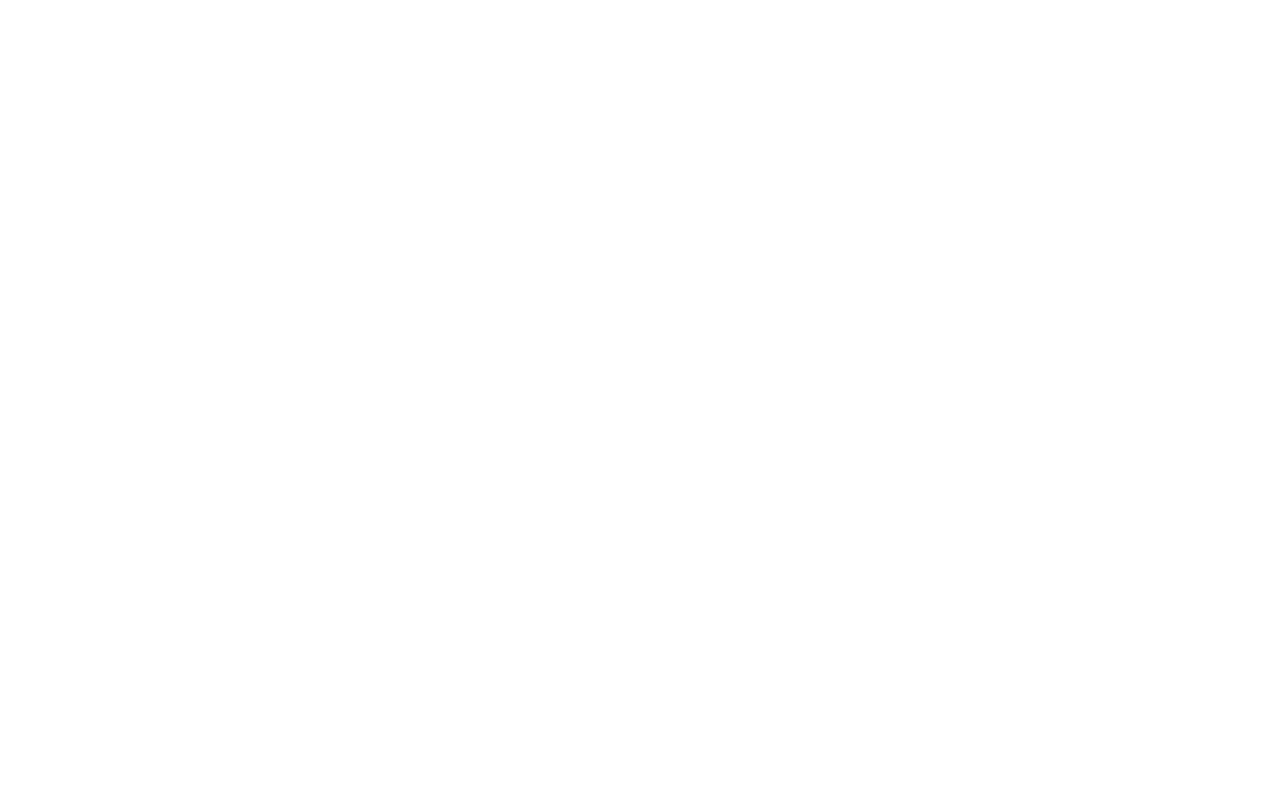
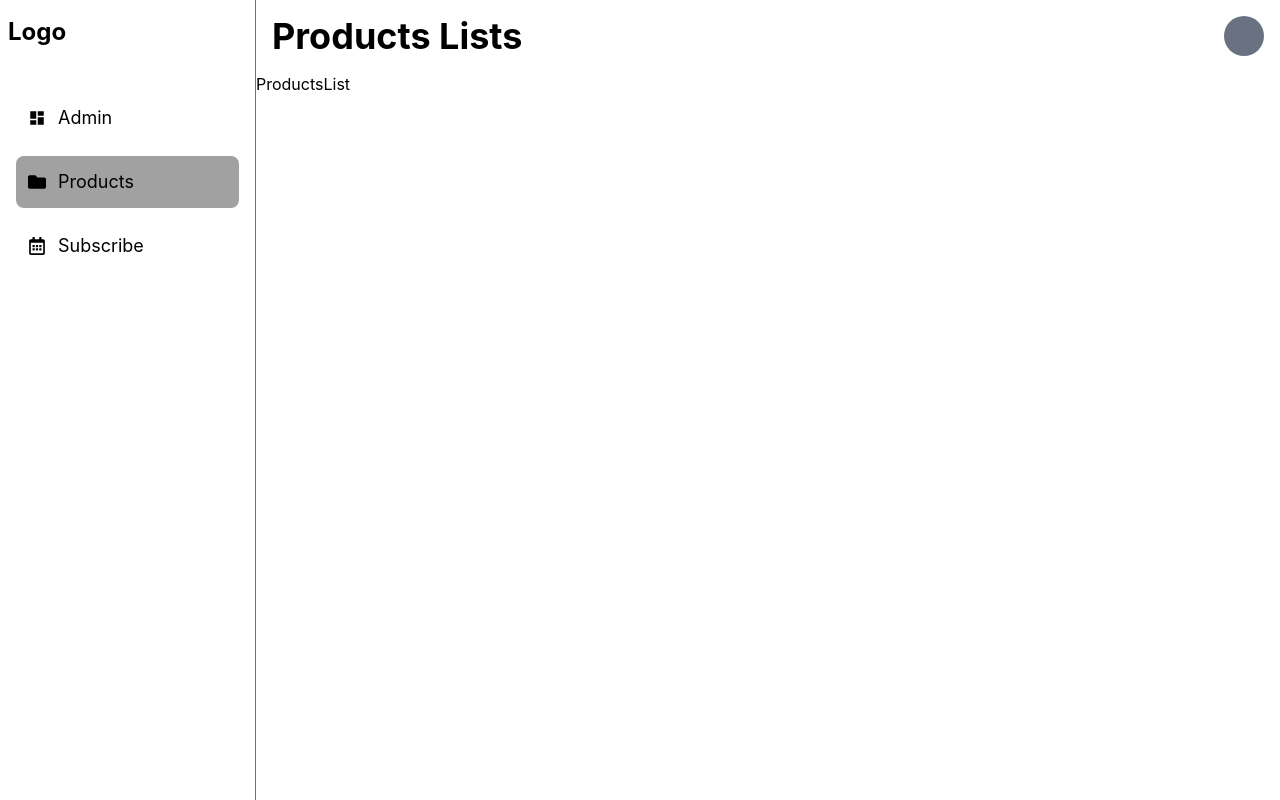
Before and after one commit to Jenish-Mhrzn/MERN_FoodApp, a React (Vite) app in the folder Frontend/: page /admin/products in a window 1280 px wide. Before the commit this address had no page. Built offline with nearby package versions, Linux system fonts and the light colour scheme.

Commit message:
Added admin components and pages

```diff
--- a/Frontend/package.json
+++ b/Frontend/package.json
@@ -12,6 +12,7 @@
   "dependencies": {
     "@reduxjs/toolkit": "^2.12.0",
     "@tailwindcss/vite": "^4.3.3",
+    "axios": "^1.20.0",
     "react": "^19.2.8",
     "react-dom": "^19.2.8",
     "react-icons": "^5.7.0",
--- /dev/null
+++ b/Frontend/src/components/AdminComponents/AdminLayout.jsx
@@ -0,0 +1,42 @@
+import React, { useContext, useState } from "react";
+import { Outlet, useLocation } from "react-router-dom";
+import Sidebar from "./Sidebar";
+
+const pageTitles = {
+  "/admin": "Add Product",
+  "/admin/products": "Products Lists",
+  "/admin/subscribe": "Subscribe lists",
+};
+
+const AdminLayout = () => {
+  const location = useLocation();
+  const [sideBarOpen, setSideBarOpen] = useState(false);
+
+  const currentTitle = pageTitles[location.pathname] || "Add Product";
+
+  return (
+    <div className="flex flex-row h-screen ">
+      <Sidebar sideBarOpen={sideBarOpen} setSideBarOpen={setSideBarOpen} />
+
+      <main className="flex-1  overflow-y-auto">
+        <header className="flex sticky top-0 z-10 justify-between items-center p-4 ">
+          <button
+            className="p-2 text-xl font-bold lg:hidden"
+            onClick={() => setSideBarOpen(!sideBarOpen)}
+          >
+            ☰
+          </button>
+          <h1 className="text-2xl sm:text-3xl lg:text-4xl font-bold">
+            {currentTitle}
+          </h1>
+          <div className="bg-gray-500 h-10 w-10 rounded-full"></div>
+        </header>
+
+        {/* here the content will be apper */}
+        <Outlet />
+      </main>
+    </div>
+  );
+};
+
+export default AdminLayout;
--- /dev/null
+++ b/Frontend/src/components/AdminComponents/Sidebar.jsx
@@ -0,0 +1,48 @@
+import React, { useContext, useState } from "react";
+import { NavLink } from "react-router-dom";
+import { FaSun, FaMoon, FaFolder, FaRegCalendarAlt } from "react-icons/fa";
+import { MdDashboard } from "react-icons/md";
+
+const navItems = [
+  { to: "/admin", label: "Admin", icon: MdDashboard, exact: true },
+  { to: "/admin/products", label: "Products", icon: FaFolder },
+  { to: "/admin/subscribe", label: "Subscribe", icon: FaRegCalendarAlt },
+];
+
+const Sidebar = ({ sideBarOpen, setSideBarOpen }) => {
+  return (
+    <div
+      className={`fixed w-50 sm:w-64 h-screen z-20 border-r  bg-white border-neutral-500
+      } ${sideBarOpen ? "translate-x-0" : "-translate-x-70"} lg:translate-x-0 lg:static z-20`}
+    >
+      <div className="flex justify-between items-center p-2 py-3 ">
+        <h1 className="font-bold text-2xl mb-2 mt-1">Logo</h1>
+        <button
+          className="text-4xl lg:hidden mb-2 mt-1"
+          onClick={() => setSideBarOpen(false)}
+        >
+          ×
+        </button>
+      </div>
+
+      <div className="mt-2 p-4 space-y-3 text-lg cursor-pointer">
+        {navItems.map(({ to, label, icon: Icon, exact }) => (
+          <NavLink
+            key={to}
+            to={to}
+            end={exact}
+            onClick={() => setSideBarOpen(false)}
+            className={({ isActive }) =>
+              `flex gap-3 p-3 rounded-lg ${isActive ? "bg-neutral-400" : ""}`
+            }
+          >
+            <Icon className="self-center" />
+            <h1>{label}</h1>
+          </NavLink>
+        ))}
+      </div>
+    </div>
+  );
+};
+
+export default Sidebar;
--- /dev/null
+++ b/Frontend/src/pages/AdminPages/Addproducts.jsx
@@ -0,0 +1,9 @@
+import React from 'react'
+
+const Addproducts = () => {
+  return (
+    <div>Addproducts</div>
+  )
+}
+
+export default Addproducts
--- /dev/null
+++ b/Frontend/src/pages/AdminPages/ProductsList.jsx
@@ -0,0 +1,9 @@
+import React from 'react'
+
+const ProductsList = () => {
+  return (
+    <div>ProductsList</div>
+  )
+}
+
+export default ProductsList
--- /dev/null
+++ b/Frontend/src/pages/AdminPages/Subscribe.jsx
@@ -0,0 +1,9 @@
+import React from 'react'
+
+const Subscribe = () => {
+  return (
+    <div className='px-10'>Subscribe</div>
+  )
+}
+
+export default Subscribe
--- a/Frontend/src/pages/Cart.jsx
+++ b/Frontend/src/pages/Cart.jsx
@@ -6,6 +6,7 @@
 import Category from "../components/Category";
 import Footer from "../components/Footer";
 import Newsletter from "../components/Newsletter";
+
 
 const Cart = () => {
   const Products = useSelector((state) => state.products.cartItems);
--- a/Frontend/src/routes/Approutes.jsx
+++ b/Frontend/src/routes/Approutes.jsx
@@ -10,9 +10,14 @@
 import Cart from "../pages/Cart";
 import ScrollToTop from "../components/ScrollToTop";
 import Newsletter from "../components/Newsletter";
+import Addproducts from "../pages/AdminPages/Addproducts";
+import AdminLayout from "../components/AdminComponents/AdminLayout";
+import ProductsList from "../pages/AdminPages/ProductsList";
+import Subscribe from "../pages/AdminPages/Subscribe";
 
 const Approutes = () => {
   return (
+    <div>
       <div className="md:px-5 lg:px-10">
         <ScrollToTop />
         <Routes>
@@ -34,6 +39,16 @@
           <Route path="/product/:productId" element={<ProductDetails />} />
         </Routes>
       </div>
+      <div className="bg- white">
+        <Routes>
+          <Route path="/admin" element={<AdminLayout />}>
+            <Route index element={<Addproducts />} />
+            <Route path="products" element={<ProductsList />} />
+            <Route path="subscribe" element={<Subscribe />} />
+          </Route>
+        </Routes>
+      </div>
+    </div>
   );
 };
 
```
Also changed, not shown: Frontend/src/assets/upload_area.png (added), 1 other file (tests, documents, lock files or other folders). Lines whose indentation alone changed are shown as unchanged.
